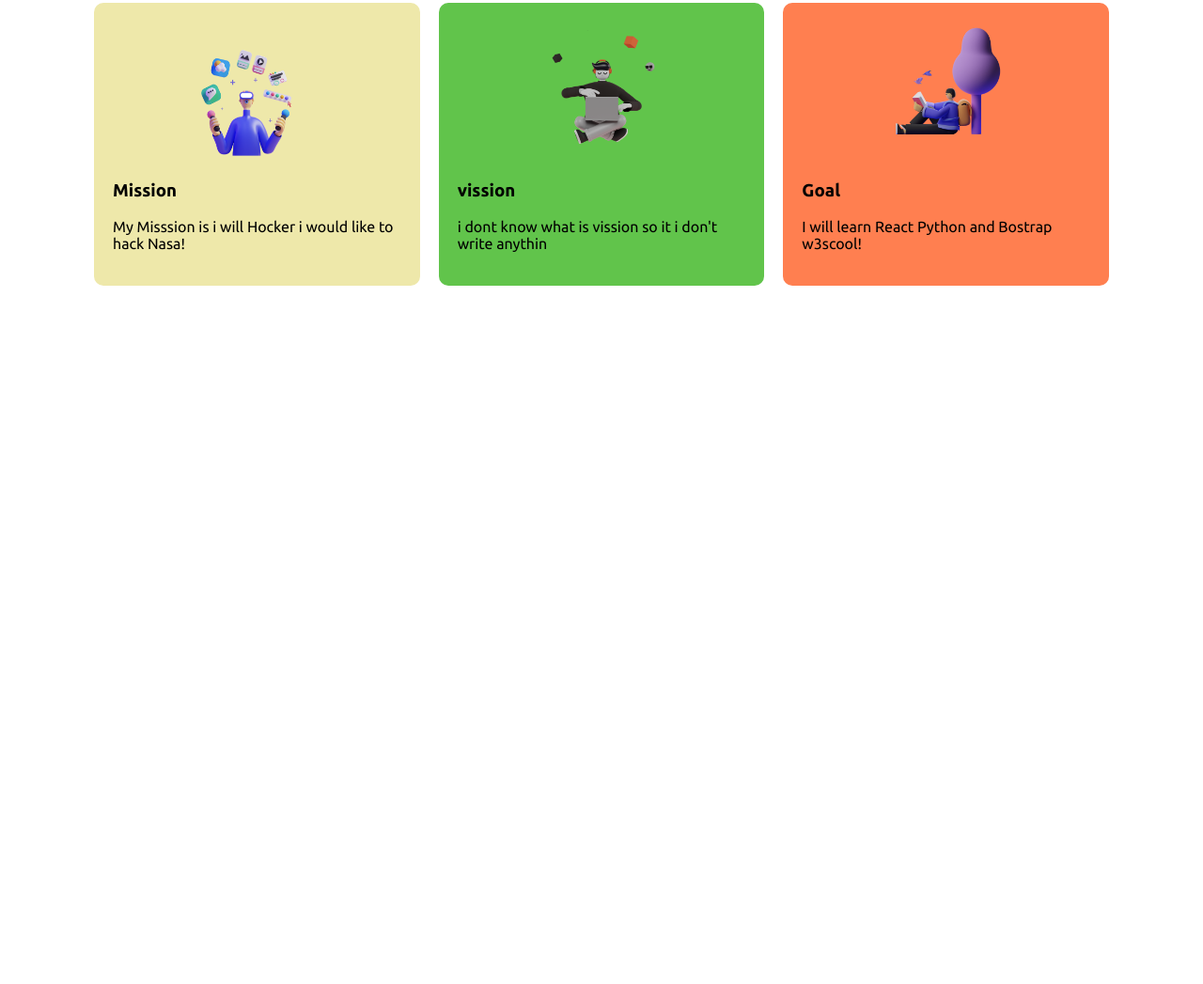
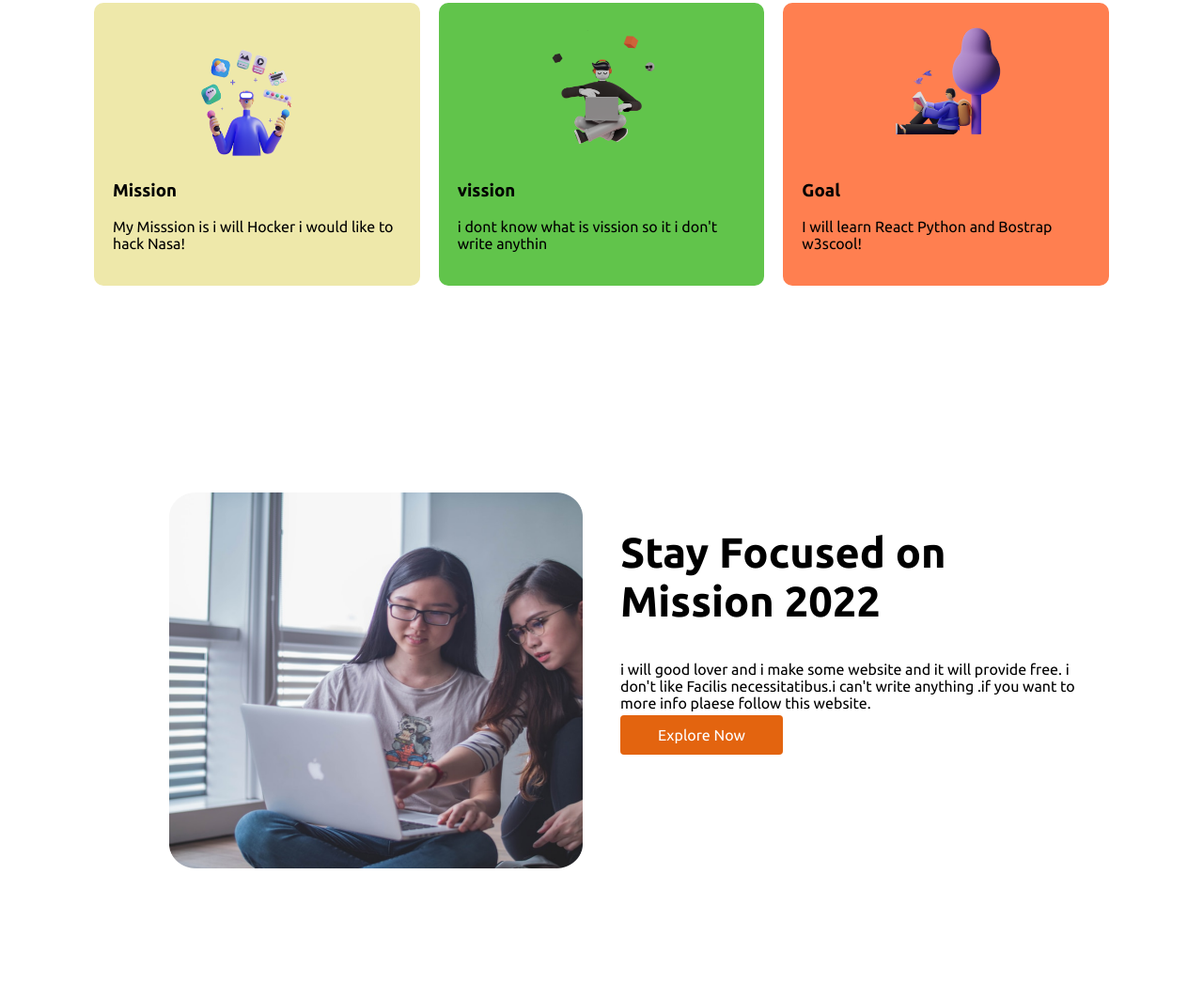
Before and after one commit to hidenlearner/mission-2022, a plain HTML site: page index.html in a window 1280 px wide. Shown: the part 939-1986 px from the top of the page at 94% size. Before the commit the page ends 1343 px from the top, so only its background shows below. Drawn offline with Linux system fonts and the light colour scheme.

Commit message:
devolopmen section is ready

```diff
--- a/index.html
+++ b/index.html
@@ -1,12 +1,14 @@
 <!DOCTYPE html>
 <html lang="en">
+
 <head>
   <meta charset="UTF-8" />
   <meta http-equiv="X-UA-Compatible" content="IE=edge" />
   <meta name="viewport" content="width=device-width, initial-scale=1.0" />
   <title>mission 2022</title>
-    <link rel="stylesheet" href="./style.css">
+  <link rel="stylesheet" href="./style.css" />
 </head>
+
 <body>
   <section class="mission">
     <div class="half-div">
@@ -14,34 +16,62 @@
         Stay Focused on <br />
         <span>Mission 2022</span>
       </h1>
-        <p>i will good lover and i make  some website and it will provide free. i don't like Facilis necessitatibus.i can't write anything .if you want to more info plaese follow this website.</p>
+      <p>
+        i will good lover and i make some website and it will provide free. i
+        don't like Facilis necessitatibus.i can't write anything .if you want
+        to more info plaese follow this website.
+      </p>
       <a class="link-btn" href="" target="_blank">Explore Now</a>
-      <br>
-      <br>
+      <br />
+      <br />
       Scroll down to explore more about us
     </div>
     <div class="half-div">
-          <img src="./image/person-2.png" alt="">
+      <img src="./image/person-2.png" alt="" />
     </div>
   </section>
   <h1 class="my-mission-heading">My Mission In <span>2022</span></h1>
   <section class="my-mission">
-
     <div class="three-half mission-card">
-        <img src="./image/illustrator-1.png" alt="">
+      <img src="./image/illustrator-1.png" alt="" />
       <h3>Mission</h3>
       <p>My Misssion is i will Hocker i would like to hack Nasa!</p>
     </div>
     <div class="three-half vission">
-        <img src="./image/illustrator-2.png" alt="">
+      <img src="./image/illustrator-2.png" alt="" />
       <h3>vission</h3>
       <p>i dont know what is vission so it i don't write anythin</p>
     </div>
     <div class="three-half goal">
-        <img src="./image/illustrator-3.png" alt="">
+      <img src="./image/illustrator-3.png" alt="" />
       <h3>Goal</h3>
       <p>I will learn React Python and Bostrap w3scool!</p>
     </div>
   </section>
+
+  <section class="devolopment">
+
+    <div class="half-div">
+      <img src="./image/coding.png" alt="" />
+    </div>
+
+    <div class="half-div">
+      <h1 class="devolopment-heading">
+        Stay Focused on <br />
+        <span>Mission 2022</span>
+      </h1>
+      <p>
+        i will good lover and i make some website and it will provide free. i
+        don't like Facilis necessitatibus.i can't write anything .if you want
+        to more info plaese follow this website.
+      </p>
+      <a class="link-btn" href="" target="_blank">Explore Now</a>
+
+    </div>
+
+  </section>
+
+
 </body>
+
 </html>
--- a/style.css
+++ b/style.css
@@ -34,9 +34,10 @@ div img {
 .link-btn {
   text-decoration: none;
   background-color: rgb(227, 100, 15);
-  padding: 10px 40px;
+  padding: 12px 40px;
   color: white;
   border-radius: 4px;
+  margin-top: 20px;
 }
 .three-half {
   width: 33%;
@@ -77,3 +78,12 @@ div img {
 .goal {
   background-color: coral;
 }
+
+.devolopment img {
+  margin-left: 60px;
+  height: 400px;
+  width: 440px;
+}
+.devolopment-heading {
+  font-size: 45px;
+}
```
Lines whose indentation alone changed are shown as unchanged.
